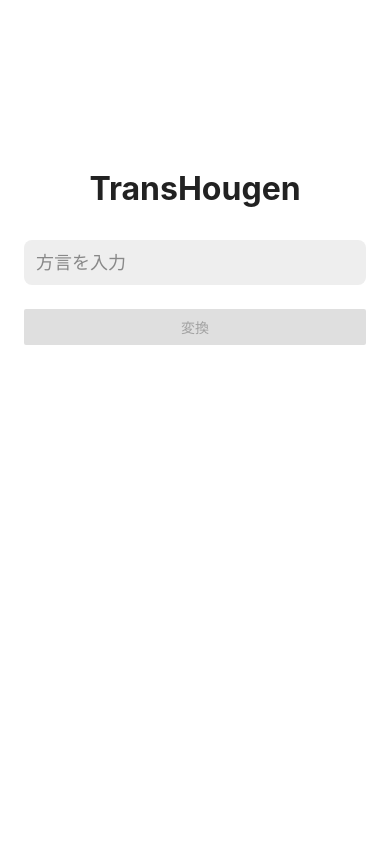
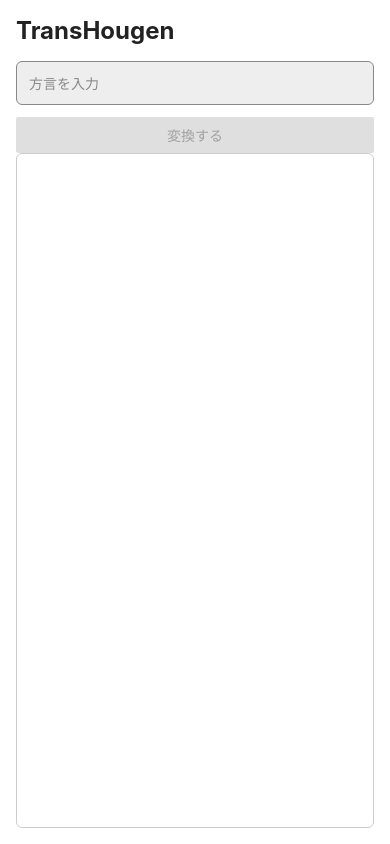
Before and after one commit to kazcchi/transhougen-rn, a React Native app: screen / in a window 390 px wide. Built offline with nearby package versions, Linux system fonts and the light colour scheme.

Commit message:
chore: pre-upgrade snapshot

```diff
--- a/App.tsx
+++ b/App.tsx
@@ -1,8 +1,22 @@
 import React, { useState } from 'react';
-import { StyleSheet, TextInput, Button, ScrollView, View, Text, ActivityIndicator, Platform, useColorScheme } from 'react-native';
+import {
+  StyleSheet,
+  TextInput,
+  Button,
+  ScrollView,
+  View,
+  Text,
+  ActivityIndicator,
+  useColorScheme,
+} from 'react-native';
 
-const VStack: React.FC<{ children: React.ReactNode; style?: any }> = ({ children, style }) => (
-  <View style={[{ flexDirection: 'column', alignItems: 'stretch' }, style]}>{children}</View>
+const VStack: React.FC<{ children: React.ReactNode; style?: any }> = ({
+  children,
+  style,
+}) => (
+  <View style={[{ flexDirection: 'column', alignItems: 'stretch' }, style]}>
+    {children}
+  </View>
 );
 
 export default function App() {
@@ -12,16 +26,21 @@ export default function App() {
   const [loading, setLoading] = useState(false);
 
   const handleConvert = async () => {
+    if (!input.trim()) return;
     setLoading(true);
     setConverted('');
     try {
-      const response = await fetch('https://your-api-endpoint/convert', {
-        method: 'POST',
-        headers: { 'Content-Type': 'application/json' },
-        body: JSON.stringify({ text: input }),
-      });
+      const response = await fetch(
+        'https://us-central1-transhougen.cloudfunctions.net/dialectConverter',
+        {
+          method: 'POST',
+          headers: { 'Content-Type': 'application/json' },
+          body: JSON.stringify({ text: input }),
+        }
+      );
       const data = await response.json();
-      setConverted(data.convertedText || '');
+      // ← ここを data.result に変更！
+      setConverted(data.result ?? '（変換結果がありません）');
     } catch (e) {
       setConverted('エラーが発生しました');
     } finally {
@@ -34,19 +53,23 @@ export default function App() {
   return (
     <View style={[styles.container, { backgroundColor: isDark ? '#181818' : '#fff' }]}>
       <VStack style={styles.vStack}>
-        <Text style={[styles.title, { color: isDark ? '#fff' : '#222' }]}>TransHougen</Text>
+        <Text style={[styles.title, { color: isDark ? '#fff' : '#222' }]}>
+          TransHougen
+        </Text>
         <TextInput
-          style={[styles.input, { backgroundColor: isDark ? '#222' : '#eee', color: isDark ? '#fff' : '#222' }]}
+          style={[styles.input, { backgroundColor: isDark ? '#222' : '#eee', color: isDark ? '#fff' : '#000' }]}
           placeholder="方言を入力"
           placeholderTextColor={isDark ? '#aaa' : '#888'}
           value={input}
           onChangeText={setInput}
           editable={!loading}
         />
-        <Button title="変換" onPress={handleConvert} disabled={loading || !input.trim()} />
-        {loading && <ActivityIndicator style={{ margin: 16 }} size="large" color={isDark ? '#fff' : '#222'} />}
+        <Button title={loading ? '変換中…' : '変換する'} onPress={handleConvert} disabled={loading || !input.trim()} />
+        {loading && <ActivityIndicator style={{ margin: 16 }} size="large" />}
         <ScrollView style={styles.scrollView} contentContainerStyle={{ padding: 12 }}>
-          <Text style={{ color: isDark ? '#fff' : '#222', fontSize: 18 }}>{converted}</Text>
+          <Text style={{ color: isDark ? '#fff' : '#222', fontSize: 18 }}>
+            {converted}
+          </Text>
         </ScrollView>
       </VStack>
     </View>
@@ -54,35 +77,21 @@ export default function App() {
 }
 
 const styles = StyleSheet.create({
-  container: {
-    flex: 1,
-    justifyContent: 'center',
-    alignItems: 'center',
-    padding: 24,
-  },
-  vStack: {
-    width: '100%',
-    maxWidth: 600,
-    gap: 16,
-    ...(Platform.OS === 'web' ? { minHeight: '60vh' } : {}),
-  },
-  title: {
-    fontSize: 32,
-    fontWeight: 'bold',
-    textAlign: 'center',
-    marginBottom: 16,
-  },
+  container: { flex: 1, padding: 16 },
+  vStack: { flex: 1 },
+  title: { fontSize: 24, fontWeight: 'bold', marginBottom: 16 },
   input: {
-    borderRadius: 8,
-    padding: 12,
-    fontSize: 18,
-    marginBottom: 8,
+    height: 44,
+    borderColor: '#888',
+    borderWidth: 1,
+    paddingHorizontal: 12,
+    marginBottom: 12,
+    borderRadius: 6,
   },
   scrollView: {
-    marginTop: 18,
-    backgroundColor: '#0000',
-    minHeight: 80,
-    maxHeight: 240,
-    borderRadius: 8,
+    flex: 1,
+    borderColor: '#ccc',
+    borderWidth: 1,
+    borderRadius: 6,
   },
 });
--- a/package.json
+++ b/package.json
@@ -18,6 +18,7 @@
     "react-native-web": "0.19.6"
   },
   "devDependencies": {
+    "@expo/ngrok": "^4.1.3",
     "@types/react": "~18.2.0",
     "@types/react-native": "~0.73.0",
     "typescript": "^5.0.0"
```
Also changed, not shown: 1 other file (tests, documents, lock files or other folders).
